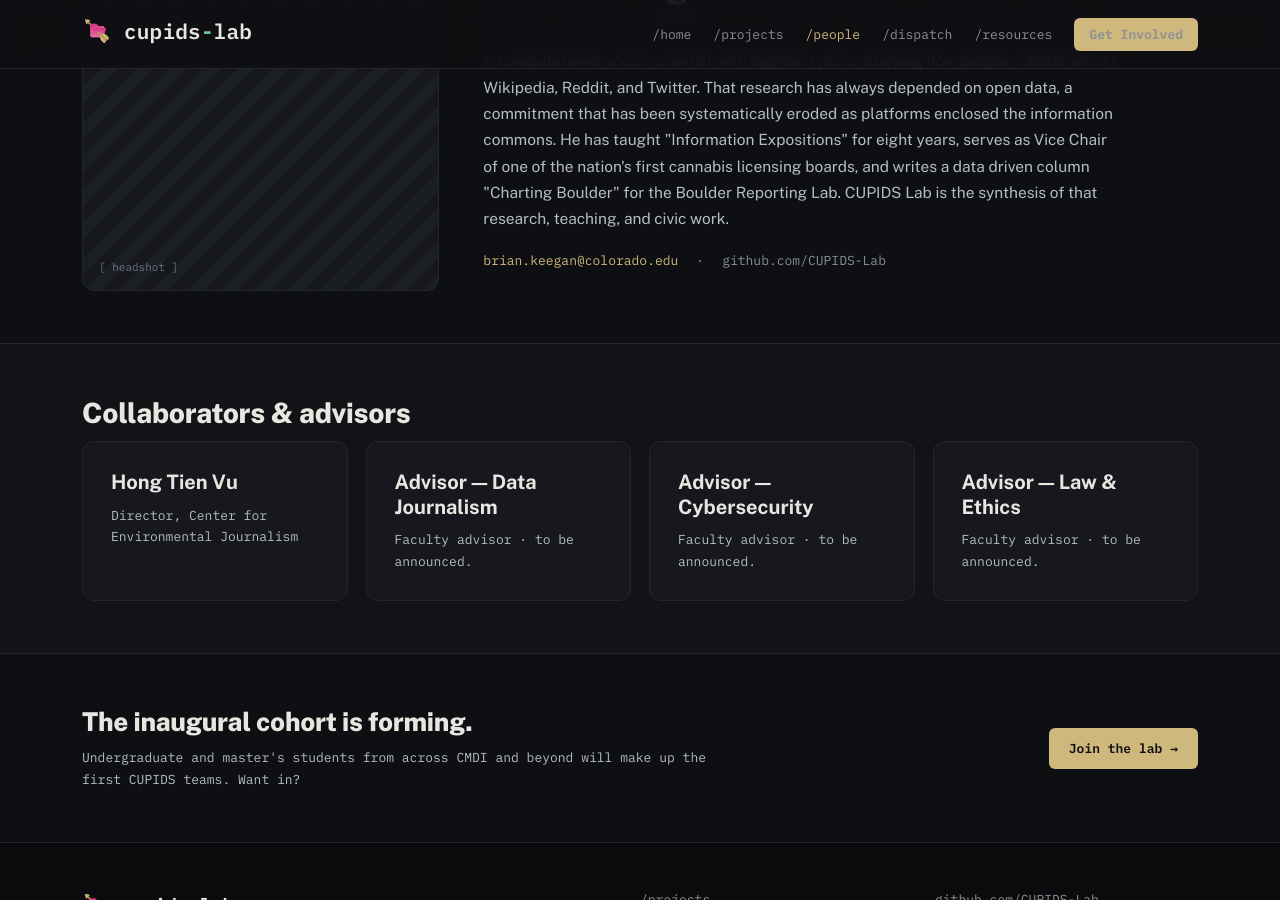
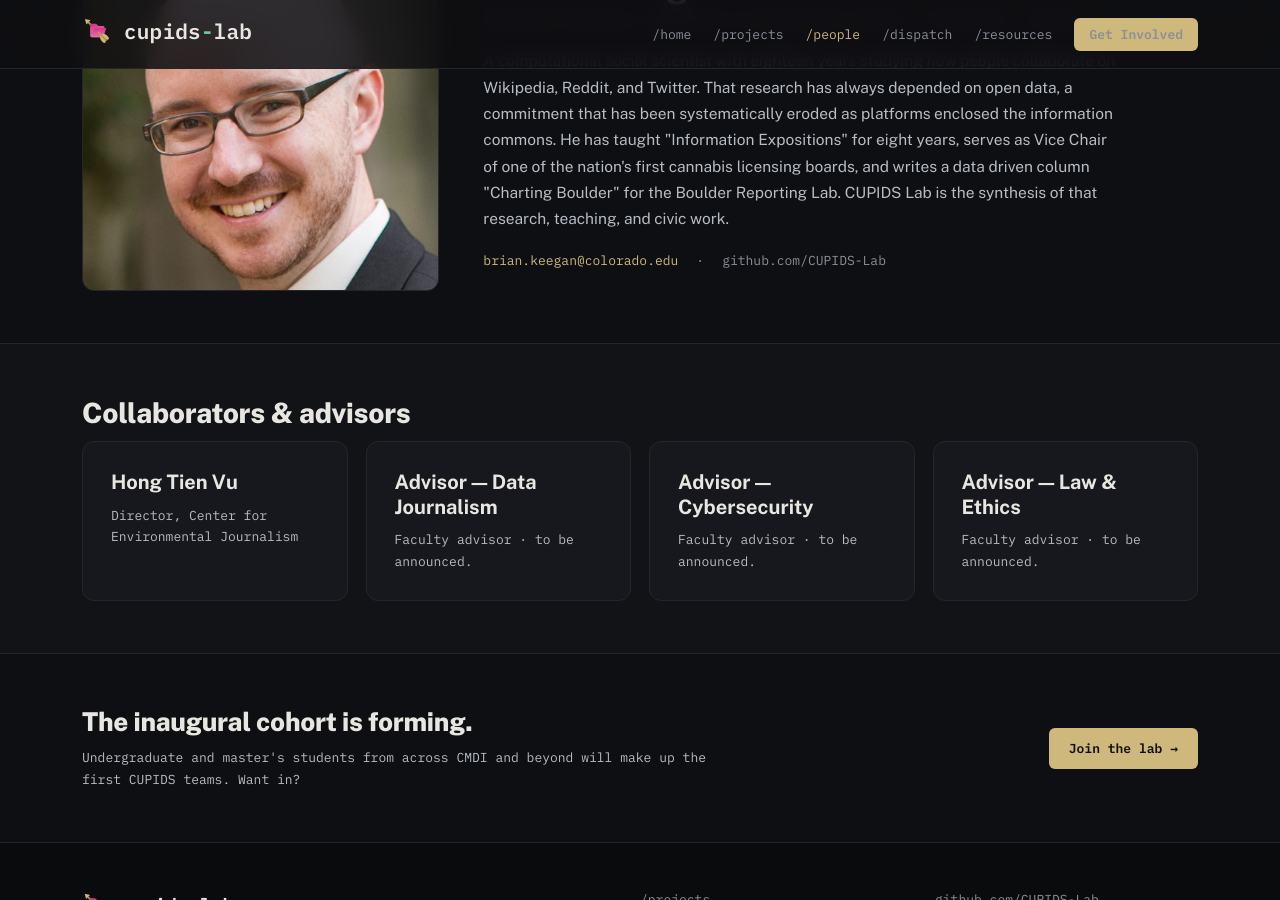
Before and after one commit to CUPIDS-Lab/cupids-lab.github.io, a Jekyll site: the page built from _pages/people.md, in a window 1280 px wide and 900 px high, scrolled down 526 px. Built offline with Jekyll 4.4.1, drawn with Linux system fonts in a browser that asks for light colours.

Commit message:
update file path

```diff
--- a/_data/people.yml
+++ b/_data/people.yml
@@ -9,6 +9,6 @@
   github: github.com/CUPIDS-Lab
   url: /people/brian-keegan/
   pronouns: "he/him"
-  photo: /assets/img/headshots/keegan.png
+  photo: /assets/img/headshots/brian-keegan.png
   bio: |
     A computational social scientist with eighteen years studying how people collaborate on Wikipedia, Reddit, and Twitter. That research has always depended on open data, a commitment that has been systematically eroded as platforms enclosed the information commons. He has taught "Information Expositions" for eight years, serves as Vice Chair of one of the nation's first cannabis licensing boards, and writes a data driven column "Charting Boulder" for the Boulder Reporting Lab. CUPIDS Lab is the synthesis of that research, teaching, and civic work.
```
